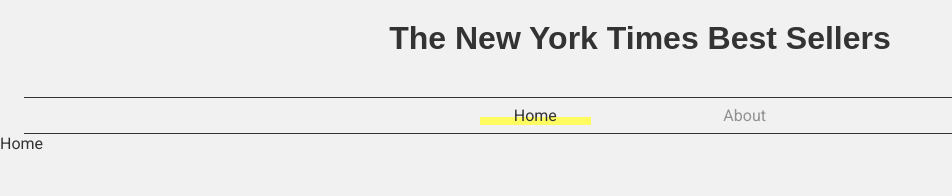
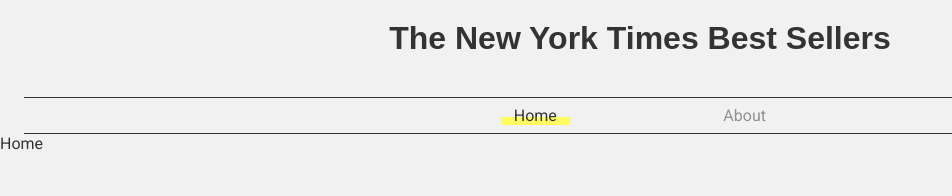
Before and after one commit to hyesuhong/nomad_next_best_sellers, a Next.js app: page / in a window 1280 px wide. Shown: the top 196 px of the page, without its empty margins (0-952 px from the left). Built offline with nearby package versions, Linux system fonts and the light colour scheme; a web font is replaced by a local one.

Commit message:
design: modify header style

```diff
--- a/src/components/header/header.module.css
+++ b/src/components/header/header.module.css
@@ -18,16 +18,22 @@
 	border-bottom: 1px solid #333;
 }
 
+.link_wrapper {
+	display: flex;
+	align-items: center;
+	justify-content: center;
+}
+
+.link_wrapper:first-child {
+	grid-column: 3/4;
+}
+
 .link {
 	position: relative;
 	text-align: center;
 	opacity: 0.5;
 	transition: opacity 0.3s ease-in;
 	z-index: 0;
-}
-
-.link:first-child {
-	grid-column: 3/4;
 }
 
 .link:hover {
@@ -38,8 +44,8 @@
 	content: '';
 	position: absolute;
 	bottom: 0;
-	left: 20%;
-	width: 60%;
+	left: -30%;
+	width: 160%;
 	height: 0.5rem;
 	background: #fffc62;
 	scale: 0;
--- a/src/components/header/header.tsx
+++ b/src/components/header/header.tsx
@@ -17,12 +17,16 @@
 				The New York Times Best Sellers
 			</h1>
 			<nav className={styles.nav}>
+				<span className={styles.link_wrapper}>
 					<Link href='/' className={getLinkClassName('/')}>
 						Home
 					</Link>
+				</span>
+				<span className={styles.link_wrapper}>
 					<Link href='/about' className={getLinkClassName('/about')}>
 						About
 					</Link>
+				</span>
 			</nav>
 		</header>
 	);
```
Lines whose indentation alone changed are shown as unchanged.
